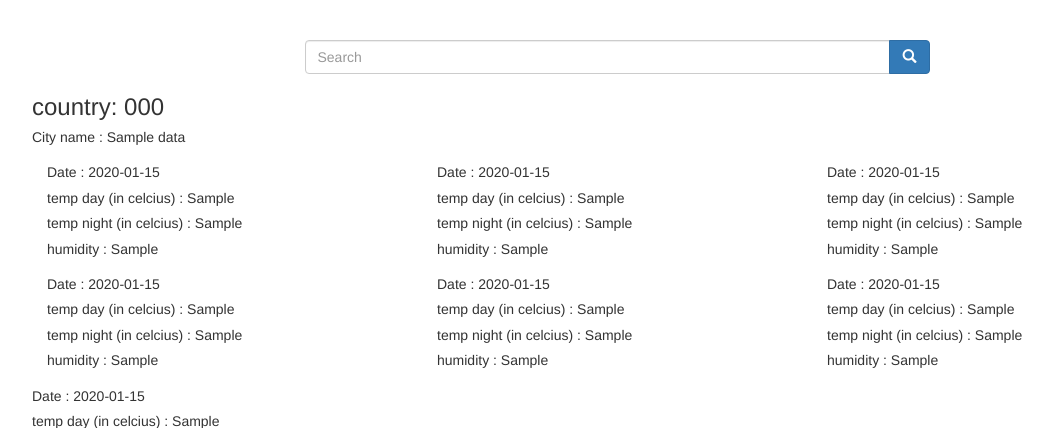
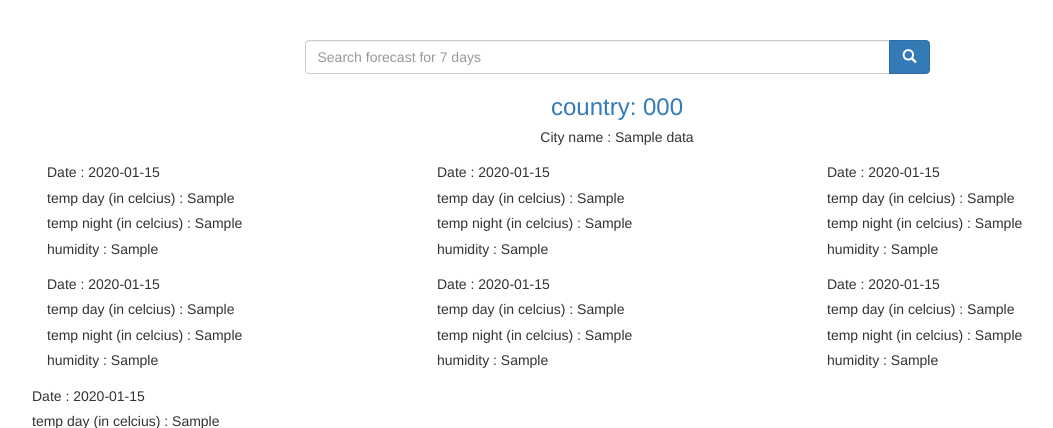
Before and after one commit to olg200492/weather, a Flask app: template templates/index.html in a window 1280 px wide. Shown: the part 70-498 px from the top of the page, without its empty margins (23-1076 px from the left). Run offline with Flask 2, Linux system fonts and the light colour scheme; the template is opened without the code that fills it: most values are stand-ins (such as "Sample title", 1, 10 or a date in 2020); some libraries are stand-ins or nearby versions.

Commit message:
added error handling

```diff
--- a/templates/index.html
+++ b/templates/index.html
@@ -24,7 +24,7 @@
   <center class="row">
     <form method="post" class="col-md-6 col-md-offset-3">
       <div class="input-group">
-        <input type="text" class="form-control" name="city" placeholder="Search">
+        <input type="text" class="form-control" name="city" placeholder="Search forecast for 7 days">
         <div class="input-group-btn">
           <button class="btn btn-primary" type="submit">
             <i class="glyphicon glyphicon-search"></i>
@@ -34,8 +34,13 @@
   </center>
   <div class="container">
     <div class="row align-self-cente center">
-      <h3>country: {{data.country_code}}</h3>
-      <h5>City name : {{data.cityname}}</h5>
+      {% if data.country_code and data.cityname %}
+      <h3 class="text-primary text-center">country: {{data.country_code}}</h3>
+      <h5 class="text-center">City name : {{data.cityname}}</h5>
+      {% endif %}
+      {% if data.error %}
+      <h5 class="text-primary text-center">{{data.error}}</h5>
+      {% endif %}
     </div>
   <div class="row align-items-start">
     {% if data.country_code and data.cityname %}
--- a/weather.py
+++ b/weather.py
@@ -1,5 +1,5 @@
 from typing import List
-from flask import Flask, render_template, request
+from flask import Flask, render_template, request, flash
 import time
 
 # import json to load JSON data to a python dictionary
@@ -7,12 +7,13 @@ import json
 
 # urllib.request to make a request to api
 import urllib.request
-
+from urllib.error import URLError
 
 app = Flask(__name__)
 
 @app.route('/', methods =['POST', 'GET'])
 def weather():
+    error = None
     if request.method == 'POST':
         city = request.form['city']
         if city == "":
@@ -27,34 +28,45 @@ def weather():
     #print(lot)
     #lat , lon = str(lot[0]['lat']), str(lot[0]['lon'])
     # source contain json data from api
-    source1 = urllib.request.urlopen('https://api.openweathermap.org/data/2.5/weather?q=' + city + '&appid=' + api).read()
-    # converting JSON data to a dictionary
-    list_of_data = json.loads(source1)
-    lon, lat = str(list_of_data['coord']['lon']), str(list_of_data['coord']['lat'])
-    source2 = urllib.request.urlopen('https://api.openweathermap.org/data/2.5/onecall?lat='+ lat +'&lon='+lon+'&units=metric&exclude=current,minutely,hourly,alerts&appid=' + api).read()
-    print('https://api.openweathermap.org/data/2.5/onecall?lat='+ lat +'&lon='+lon+'&units=metric&exclude=current,minutely,hourly,alerts&appid=' + api)
-    list_of_data2 = json.loads(source2)
-    data = {
-        "country_code": str(list_of_data['sys']['country']),
-        "cityname":str(list_of_data['name'])
-        }
-    for i in range(len(list_of_data2["daily"])):
+    try:
+        source1 = urllib.request.urlopen('https://api.openweathermap.org/data/2.5/weather?q=' + city + '&appid=' + api).read()
+    except URLError as e:
+        if hasattr(e, 'reason'):
+            print('We failed to reach a server.')
+            print('Reason: ', e.reason)
+            return render_template('index.html', data = {"error":"We failed to reach a server."})
+        elif hasattr(e, 'code'):
+            print('The server couldn\'t fulfill the request.')
+            print('Error code: ', e.code)
+            return render_template('index.html', data = {"error":"The server couldn\'t fulfill the request."})
+    else:
+        # converting JSON data to a dictionary
+        list_of_data = json.loads(source1)
+        lon, lat = str(list_of_data['coord']['lon']), str(list_of_data['coord']['lat'])
+        source2 = urllib.request.urlopen('https://api.openweathermap.org/data/2.5/onecall?lat='+ lat +'&lon='+lon+'&units=metric&exclude=current,minutely,hourly,alerts&appid=' + api).read()
+        print('https://api.openweathermap.org/data/2.5/onecall?lat='+ lat +'&lon='+lon+'&units=metric&exclude=current,minutely,hourly,alerts&appid=' + api)
+        list_of_data2 = json.loads(source2)
+        data = {
+            "country_code": str(list_of_data['sys']['country']),
+            "cityname":str(list_of_data['name'])
+            }
+        for i in range(len(list_of_data2["daily"])):
 
-            data["date" + str(i)] = str(time.strftime('%A, %d-%m-%Y', time.localtime(list_of_data2["daily"][i]['dt'])))
-            data["day_temp" + str(i)]  = str(list_of_data2["daily"][i]['temp']['day'])
-            data["night_temp" + str(i)] = str(list_of_data2["daily"][i]['temp']['night'])
-            data["humidity" + str(i)] = str(list_of_data2["daily"][i]['humidity'])
+                data["date" + str(i)] = str(time.strftime('%A, %d-%m-%Y', time.localtime(list_of_data2["daily"][i]['dt'])))
+                data["day_temp" + str(i)]  = str(list_of_data2["daily"][i]['temp']['day'])
+                data["night_temp" + str(i)] = str(list_of_data2["daily"][i]['temp']['night'])
+                data["humidity" + str(i)] = str(list_of_data2["daily"][i]['humidity'])
 
 
-    # data for variable list_of_data
-    #data = {
-    #    "country_code": str(list_of_data['sys']['country']),
-    #    "cityname":str(list_of_data['name']),
-    #    "temp_cel": str(list_of_data['main']['temp']) + ' C',
-    #    "humidity": str(list_of_data['main']['humidity']),
-    #}
-    #print(data)
-    return render_template('index.html', data = data)
+        # data for variable list_of_data
+        #data = {
+        #    "country_code": str(list_of_data['sys']['country']),
+        #    "cityname":str(list_of_data['name']),
+        #    "temp_cel": str(list_of_data['main']['temp']) + ' C',
+        #    "humidity": str(list_of_data['main']['humidity']),
+        #}
+        #print(data)
+        return render_template('index.html', data = data)
 
 
 
```
